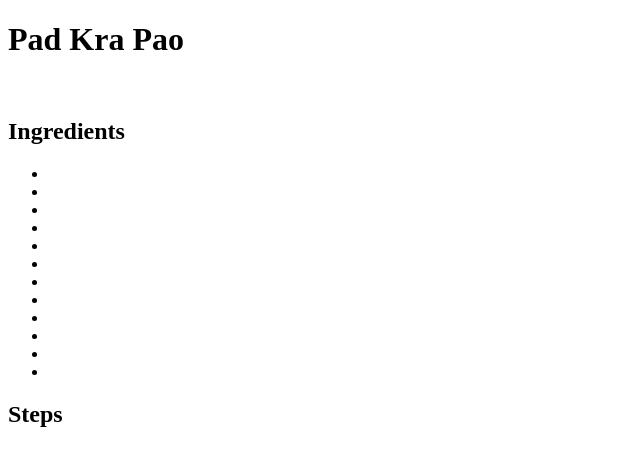
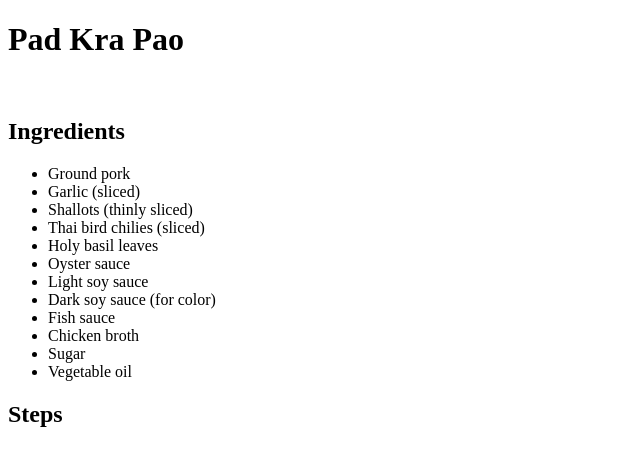
Before and after one commit to 8meal/odin-recipes, a plain HTML site: page recipes/padKraPao.html in a window 1280 px wide. Shown: the whole page, without its empty margins (0-640 px from the left). Drawn offline with Linux system fonts and the light colour scheme.

Commit message:
Add ingredients to both Kolo Mee and Pad Kra Pao

```diff
--- a/recipes/padKraPao.html
+++ b/recipes/padKraPao.html
@@ -13,18 +13,18 @@
     <p></p>
     <h2>Ingredients</h2>
     <ul>
-        <li></li>
-        <li></li>
-        <li></li>
-        <li></li>
-        <li></li>
-        <li></li>
-        <li></li>
-        <li></li>
-        <li></li>
-        <li></li>
-        <li></li>
-        <li></li>
+        <li>Ground pork</li>
+        <li>Garlic (sliced)</li>
+        <li>Shallots (thinly sliced)</li>
+        <li>Thai bird chilies (sliced)</li>
+        <li>Holy basil leaves</li>
+        <li>Oyster sauce</li>
+        <li>Light soy sauce</li>
+        <li>Dark soy sauce (for color)</li>
+        <li>Fish sauce</li>
+        <li>Chicken broth</li>
+        <li>Sugar</li>
+        <li>Vegetable oil</li>
     </ul>
     <h2>Steps</h2>
     <ul>
```
Also changed, not shown: recipes/koloMee.html (+1 -1 lines).
